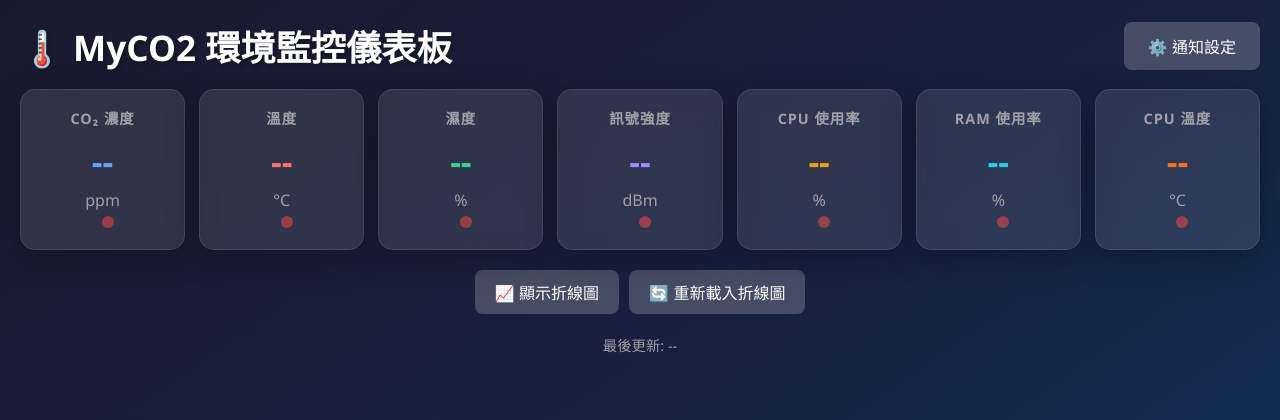
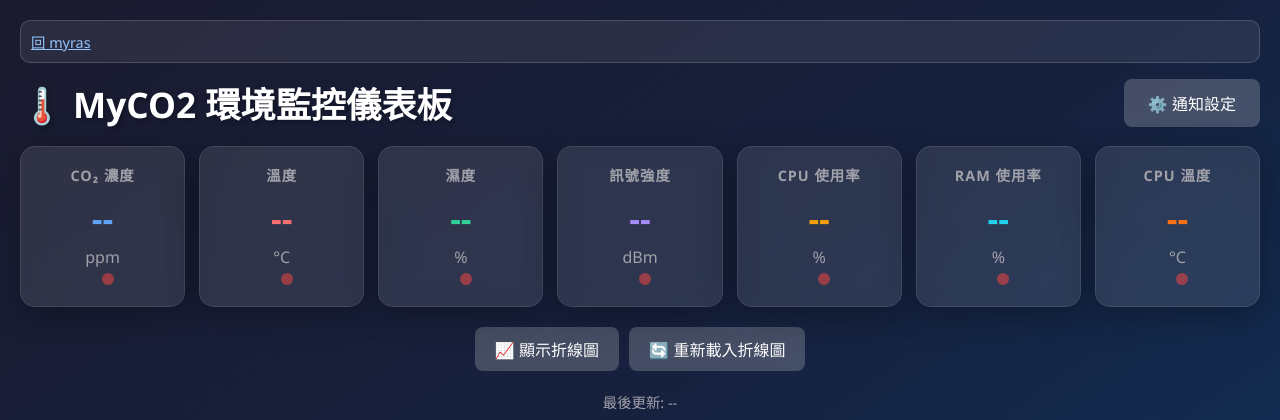
Before and after one commit to kapazvuciarwin-art/rasc, a Flask app: page / in a window 1280 px wide. Shown: the top 420 px of the page. Run offline with Flask 3, Linux system fonts and the light colour scheme; some libraries are stand-ins or nearby versions.

Commit message:
新增跨站快捷按鈕並修正前端導覽腳本。
在首頁動態載入 myras 專案清單，並修復導覽腳本語法與顯示細節。

```diff
--- a/templates/index.html
+++ b/templates/index.html
@@ -347,6 +347,7 @@
 </head>
 <body>
     <div class="container">
+        <div id="myras-quick-nav" style="margin-bottom:14px; padding:10px; border-radius:10px; background:rgba(255,255,255,0.08); border:1px solid rgba(255,255,255,0.16); font-size:0.9rem;"></div>
         <div style="display: flex; justify-content: space-between; align-items: center; margin-bottom: 18px; gap: 10px; flex-wrap: wrap;">
             <h1 style="margin: 0; font-size: clamp(1.4rem, 2.8vw, 2.2rem);">🌡️ MyCO2 環境監控儀表板</h1>
             <button class="btn" onclick="openSettings()" style="padding: 12px 24px; font-size: 1em;">⚙️ 通知設定</button>
@@ -1061,7 +1062,31 @@
             if (event.target == modal) {
                 closeSettings();
             }
-        }
+        };
+
+        (function renderMyrasQuickNav() {
+            const mount = document.getElementById('myras-quick-nav');
+            if (!mount) return;
+            const base = `${window.location.protocol}//${window.location.hostname}:5010`;
+            fetch(`${base}/api/projects`)
+                .then(r => r.ok ? r.json() : Promise.reject(new Error(`HTTP ${r.status}`)))
+                .then(items => {
+                    const list = Array.isArray(items) ? items : [];
+                    if (!list.length) {
+                        mount.innerHTML = `<a href="${base}" style="color:#93c5fd;">回 myras</a>`;
+                        return;
+                    }
+                    const buttons = list.map(p => {
+                        const name = String(p.name || '未命名');
+                        const url = String(p.url || '#');
+                        return `<a href="${url}" style="display:inline-block; margin:4px 6px 0 0; padding:6px 10px; border-radius:8px; text-decoration:none; color:#fff; background:rgba(59,130,246,0.55); border:1px solid rgba(147,197,253,0.4);">${name}</a>`;
+                    }).join('');
+                    mount.innerHTML = buttons;
+                })
+                .catch(() => {
+                    mount.innerHTML = `<a href="${base}" style="color:#93c5fd;">回 myras</a>`;
+                });
+        })();
     </script>
 </body>
 </html>
```
